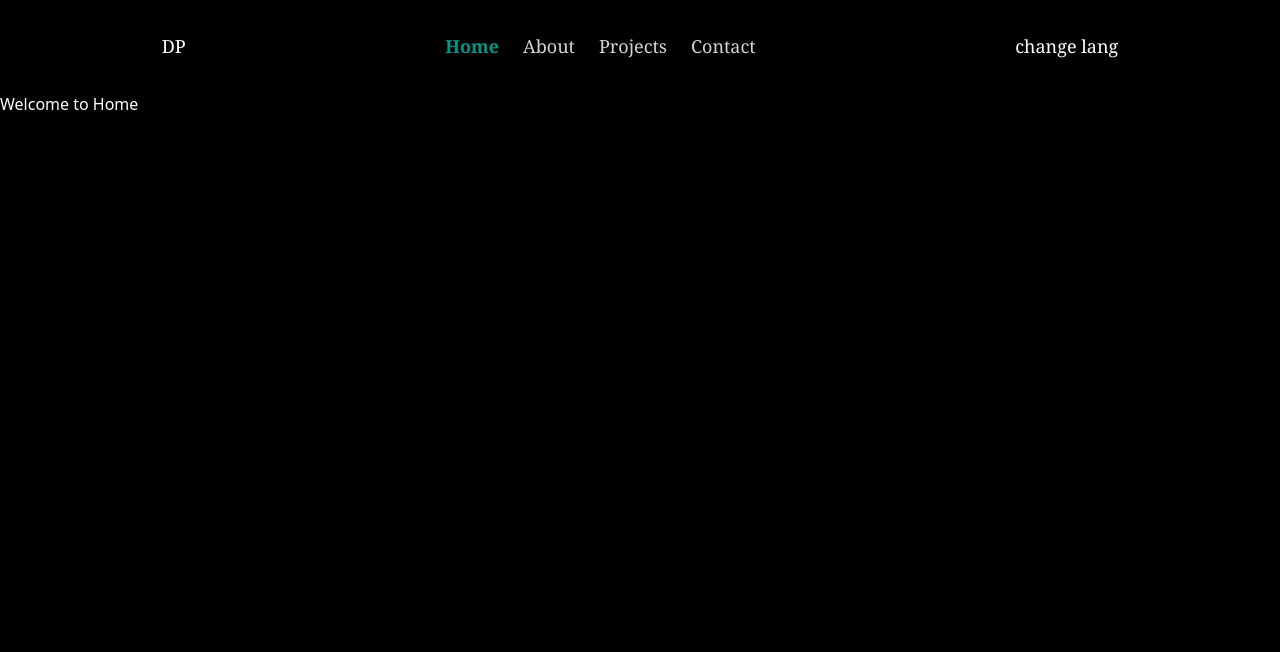
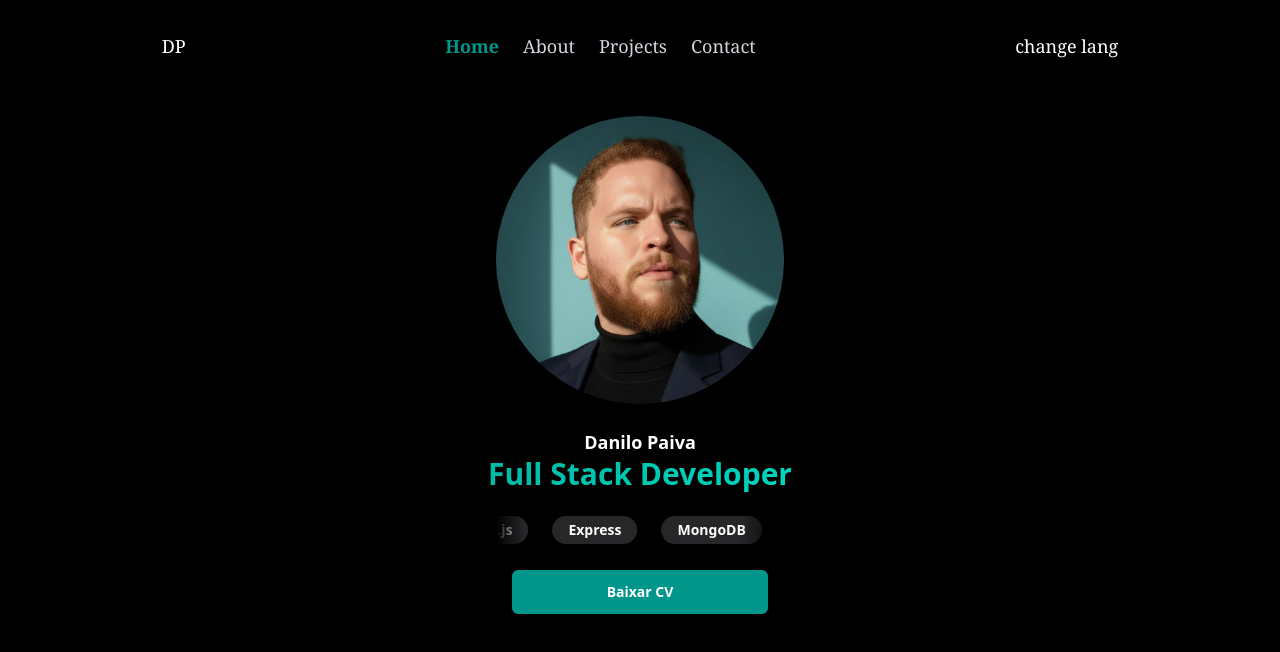
Before and after one commit to danilowskii/portfolio, a Next.js app: page /en in a window 1280 px wide. Shown: the top 652 px of the page. Built offline with nearby package versions, Linux system fonts and the light colour scheme.

Commit message:
feat: add new components and home

```diff
--- a/src/app/[locale]/layout.tsx
+++ b/src/app/[locale]/layout.tsx
@@ -27,7 +27,7 @@ export default async function LocaleLayout({ children, params }: LocaleLayoutPro
       <body className="flex flex-col min-h-screen bg-black selection:text-teal-50 selection:bg-teal-600 text-white">
         <NextIntlClientProvider locale={locale} messages={messages}>
           <Navbar />
-        <main className="flex flex-1">{children}</main>
+        <main className="flex flex-1 max-w-7xl mx-auto">{children}</main>
      </NextIntlClientProvider>
       </body>
     </html>
--- a/src/app/[locale]/page.tsx
+++ b/src/app/[locale]/page.tsx
@@ -1,13 +1,42 @@
 import { useTranslations } from "next-intl"
+import Image from "next/image"
+import "../globals.css"
+import {PrimaryButton} from "../../components/ui/Button"
 
 export default function HomePage() {
+
+  const techs = [
+    "Typescript",
+    "React", "Node.js", "Express", "MongoDB", "Next.js", "TailwindCSS",
+    "Prisma", "MySQL", "Git", "HTML", "Linux", "Javascript", "CSS", "Figma"
+  ]
 
   const t = useTranslations("Home")
 
   return (
     <div>
-      <h1>{t("welcome")}</h1>
+      <div className="text-3xl font-bold flex gap-6 max-w-7xl flex-col text-center">
+      <div className="relative group rounded-full w-72 h-72 overflow-hidden transition-colors ease-in-out duration-300 hover:shadow-[0_0_20px_rgba(8,145,178,0.9)] transition-shadow mt-6 mx-auto">
+      <Image src="/profile.jpg" alt="Foto Danilo" width={288} height={288} className="absolute -top-10 group-hover:scale-105 transition-all ease-out duration-300" />
+      </div>
 
+<div>
+<h2 className="text-lg">Danilo Paiva</h2>
+      <h1 className="bg-linear-to-r from-teal-500 to-teal-400 bg-clip-text text-transparent">{t("role")}</h1>
+      </div>
+      <div className="overflow-hidden w-72 mx-auto carousel-mask">
+      <div className="flex flex-row text-sm carousel">
+      {
+        [...techs, ...techs].map((tech, idx) => (
+          <span key={idx} className="shrink-0 px-4 py-1 bg-zinc-800 rounded-full">{tech}</span>
+        ))
+      }
+      </div>
+      </div>
+      <a href="/DANILO PAIVA - CV.pdf" className="w-64 rounded-md mx-auto" download >
+      <PrimaryButton className="w-full relative">Baixar CV</PrimaryButton>
+      </a>
+      </div>
     </div>
   );
 }
--- a/src/app/globals.css
+++ b/src/app/globals.css
@@ -1 +1,42 @@
 @import "tailwindcss";
+
+@keyframes carousel {
+
+        from {
+            transform: translateX(0%);
+        }
+        to {
+            transform: translateX(-50%);
+        }
+
+}
+
+.carousel {
+    display: flex;
+    width: max-content;
+    gap: 1.5rem;
+    white-space: nowrap;
+    animation: carousel 30s linear infinite;
+  }
+
+  .carousel:hover {
+    animation-play-state: paused;
+  }
+
+  .carousel-mask {
+    -webkit-mask-image: linear-gradient(
+      to right,
+      transparent 0%,
+      black 10%,
+      black 85%,
+      transparent 100%
+    );
+
+    mask-image: linear-gradient(
+      to right,
+      transparent 0%,
+      black 10%,
+      black 85%,
+      transparent 100%
+    );
+  }
--- /dev/null
+++ b/src/components/ui/Button.tsx
@@ -0,0 +1,42 @@
+"use client"
+
+interface ButtonProps {
+  children: React.ReactNode
+  onClick?: () => void
+  className?: string
+}
+
+export function PrimaryButton({
+  children,
+  className = "",
+  onClick,
+}: ButtonProps) {
+  const base =
+    "relative overflow-hidden group px-6 py-3 bg-teal-600 rounded-md text-white font-bold text-sm text-center"
+
+  return (
+    <button onClick={onClick} className={`${base} ${className}`}>
+
+      <span
+        className="
+          absolute
+          w-2 h-2
+          bg-teal-500
+          rounded-full
+          left-1/2 bottom-0
+          -translate-x-1/2
+          scale-0
+          transition-transform
+          duration-500
+          ease-out
+          group-hover:scale-[40]
+        "
+      />
+
+
+      <span className="relative z-10">
+        {children}
+      </span>
+    </button>
+  )
+}
--- a/src/messages/en.json
+++ b/src/messages/en.json
@@ -1,6 +1,6 @@
 {
   "Home": {
-    "welcome": "Welcome to Home"
+    "role": "Full Stack Developer"
 
   },
 
--- a/src/messages/pt.json
+++ b/src/messages/pt.json
@@ -1,6 +1,6 @@
 {
   "Home": {
-    "welcome": "Bem vindo ao inicio"
+    "role": "Desenvolvedor Full Stack"
 
   },
 
```
Also changed, not shown: public/profile.jpg (added), 1 other file (tests, documents, lock files or other folders).
